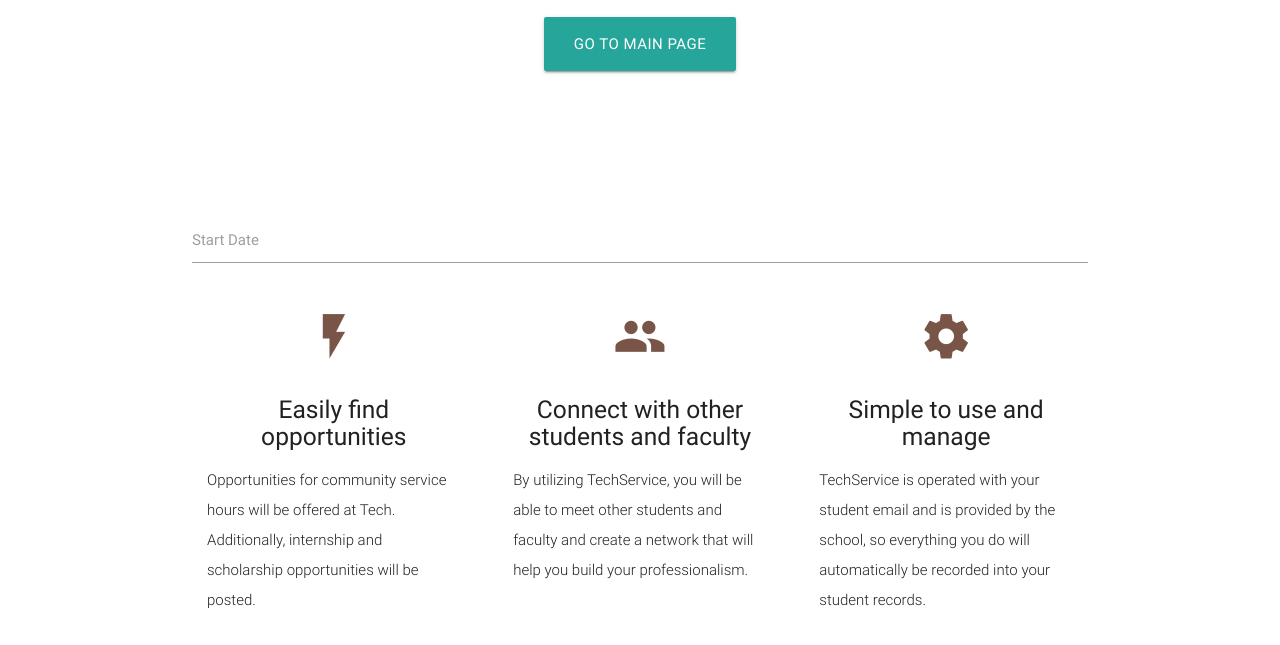
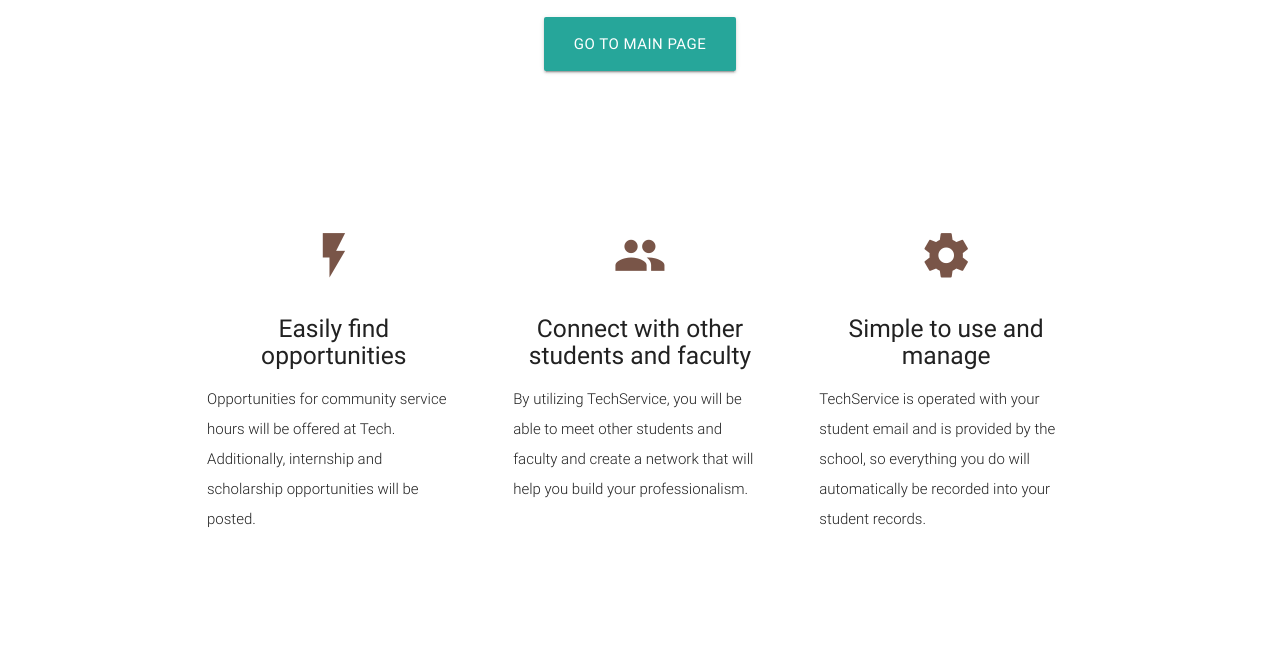
Before and after one commit to Alan19/TechCommunityService, a plain HTML site: page index.html in a window 1280 px wide. Shown: the part 257-902 px from the top of the page. Drawn offline with nearby package versions, Linux system fonts and the light colour scheme.

Commit message:
Reverted tests

```diff
--- a/index.html
+++ b/index.html
@@ -46,10 +46,6 @@
 
   <div class="container">
     <div class="section">
-      <div class='input-field'>
-         <input type = 'date' class = 'datepicker'><label>Start Date</label>
-      </div>
-
       <!--   Icon Section   -->
       <div class="row">
         <div class="col s12 m4">
@@ -120,17 +116,5 @@
   <script src="https://code.jquery.com/jquery-2.1.1.min.js"></script>
   <script src="js/materialize.js"></script>
   <script src="js/init.js"></script>
-  <script src="js/date_picker/picker.time.js"></script>
-  <script src="js/date_picker/picker.js"></script>
-  <script>
-    $( document ).ready(function() {
-       $('.datepicker').pickadate({
-            selectMonths: true, // Creates a dropdown to control month
-            selectYears: 15, // Creates a dropdown of 15 years to control year
-            format:"mm/dd/yy"
-      });
-    });
-
-  </script>
   </body>
 </html>
```
